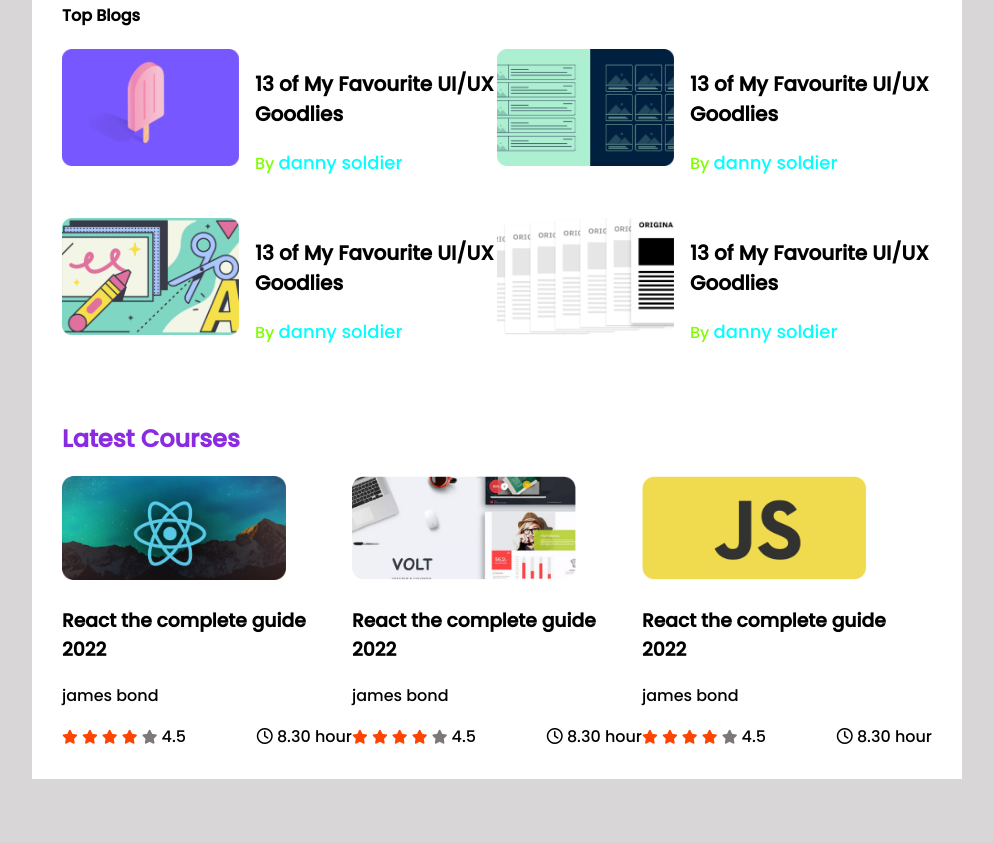
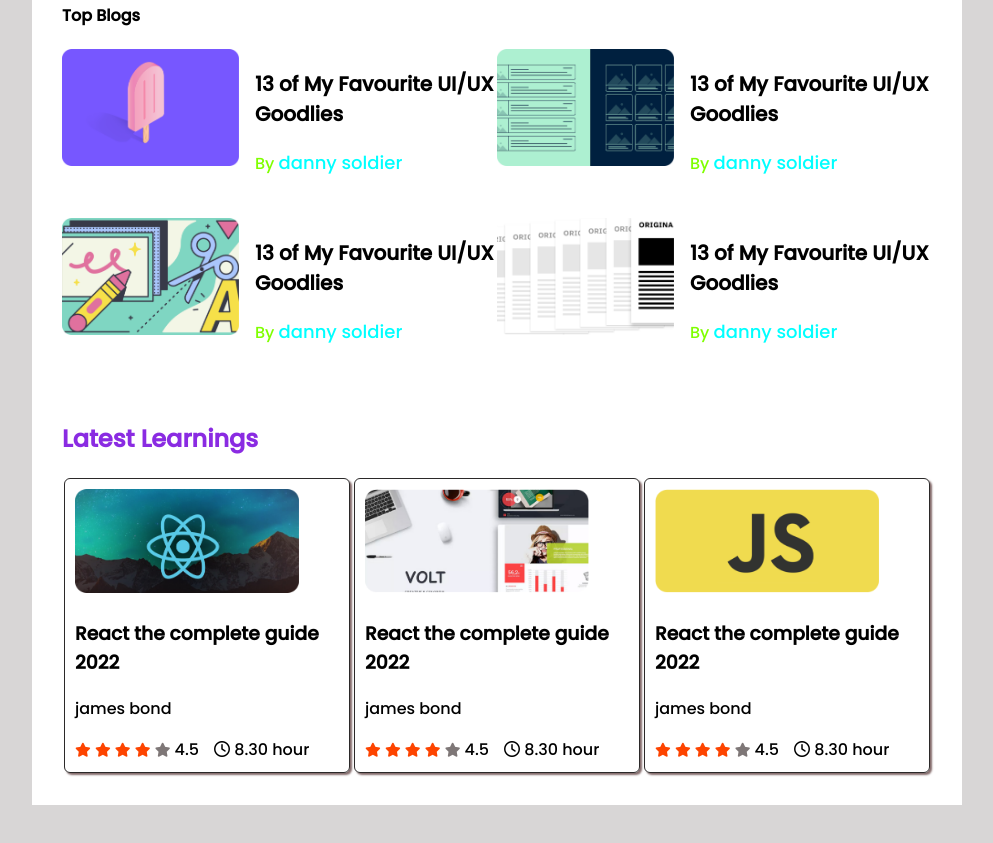
Before and after one commit to mahlilmahee/second-website, a plain HTML site: page index.html in a window 1280 px wide. Shown: the part 445-1288 px from the top of the page, without its empty margins (143-1136 px from the left). Drawn offline with Linux system fonts and the light colour scheme.

Commit message:
added and modified

```diff
--- a/index.html
+++ b/index.html
@@ -118,7 +118,7 @@
 </div></section>
 <!-- Latest courses -->
 <section class="container">
-    <h2  class="section-title"> Latest Courses
+    <h2  class="section-title"> Latest Learnings
 
     </h2>
     <div class="courses">
--- a/style/style.css
+++ b/style/style.css
@@ -133,11 +133,23 @@ top blogs styles
 }
 .course-info{
       display: flex;
-      align-items: center;
-      justify-content: space-between;
+      align-items:flex-start;
+      /* justify-content: space-evenly; */
+}
+.course{
+     padding:10px;
+     border:1px solid rgb(43, 41, 41);
+     margin:2px;
+     border-radius: 6px;
+     box-shadow:2px 2px 2px rgb(131, 106, 106);
+
 }
 .fa-star{
       font-size: 14px;
+}
+
+.course-duration{
+     margin-left: 15px;
 }
 /* media quries
  */
```
